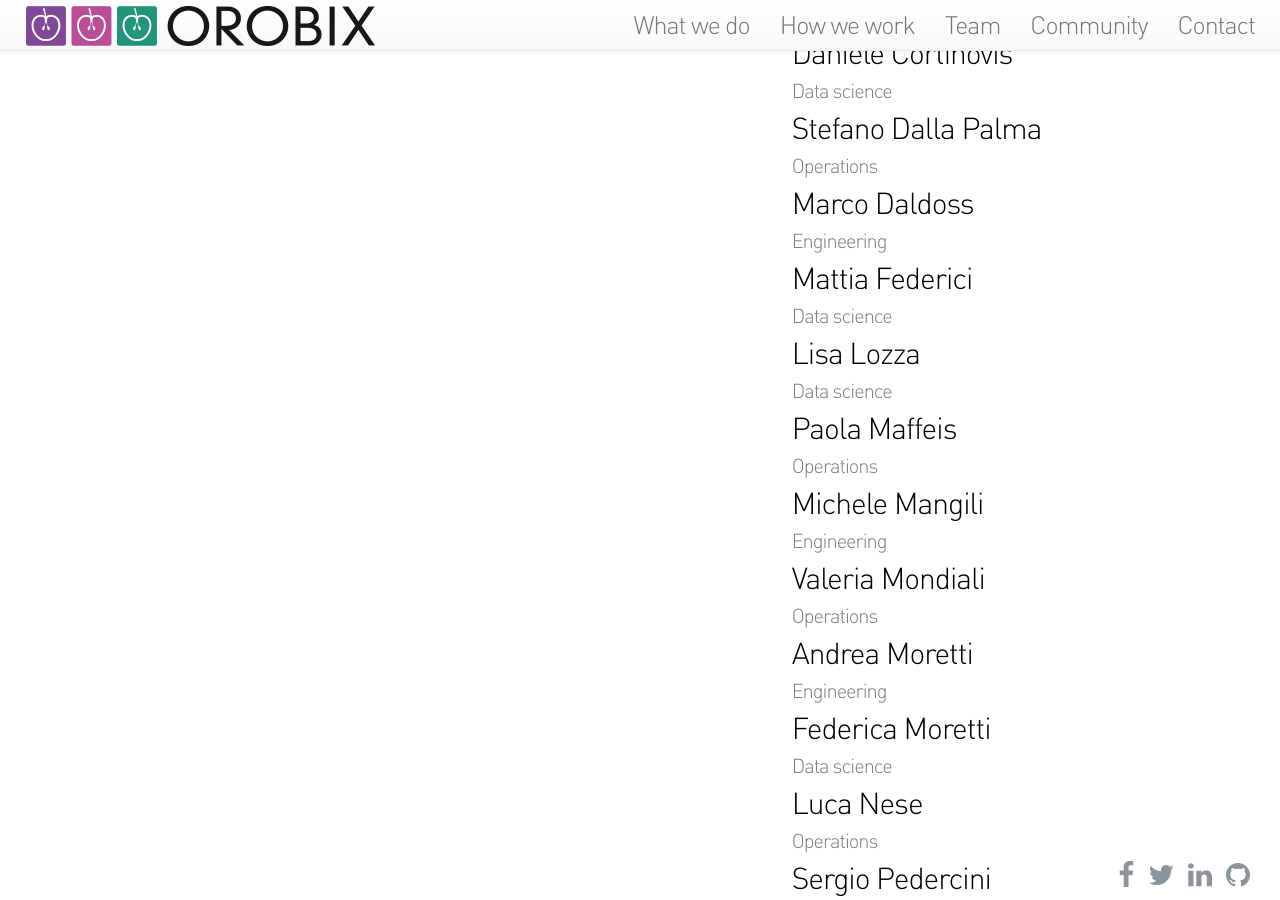
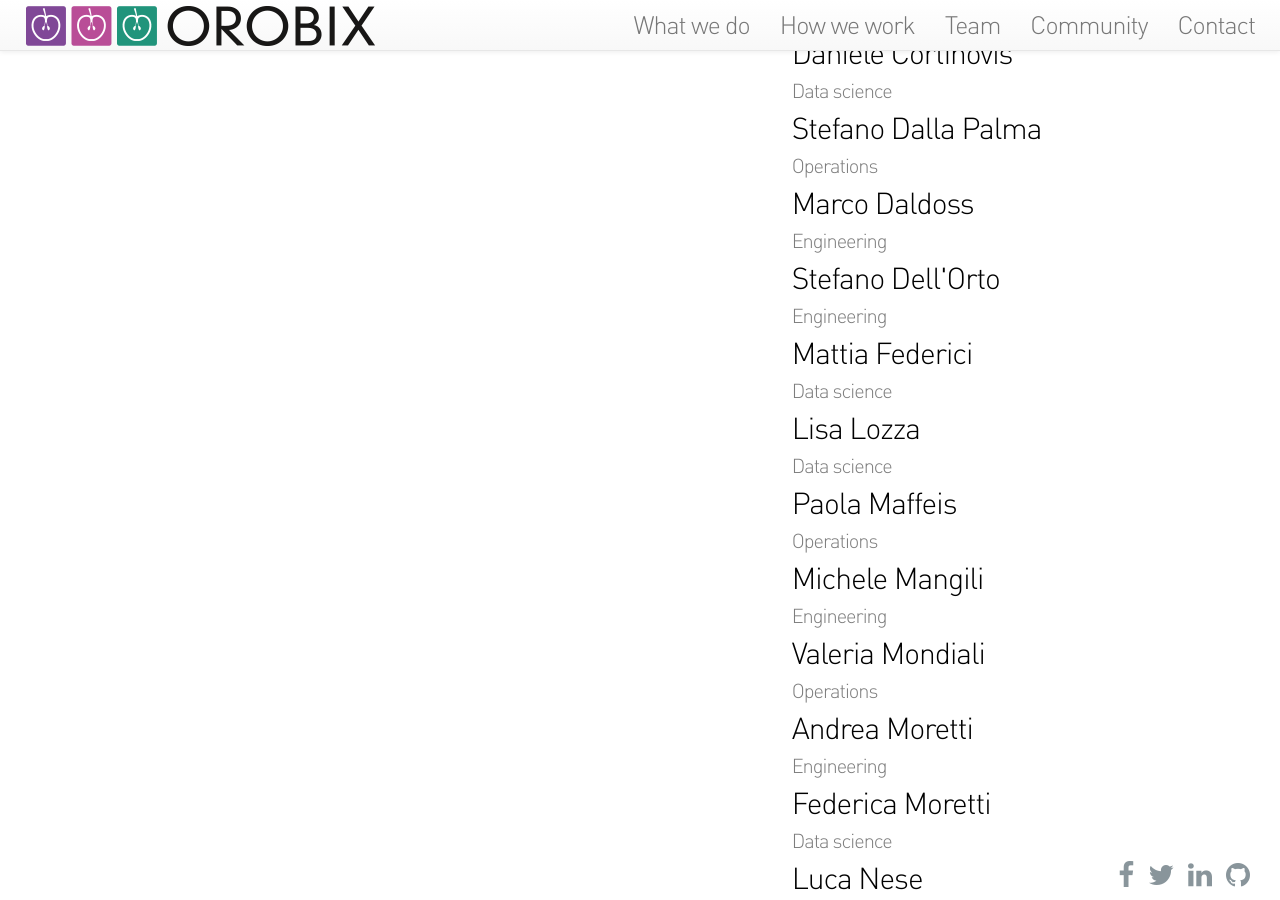
Before and after one commit to orobix/orobix.github.com, a Jekyll site: the page built from team.html, in a window 1280 px wide and 900 px high, scrolled down 1561 px. Built offline with Jekyll 4.4.1, drawn with Linux system fonts in a browser that asks for light colours; nearby versions of some CDN libraries.

Commit message:
Update team

```diff
--- a/team.html
+++ b/team.html
@@ -116,6 +116,10 @@
           <h4 class="team-name">Engineering</h4>
         </div>
         <div class="col-xs-6 col-md-12">
+          <h2 class="team-title-bottom">Stefano Dell'Orto</h2>
+          <h4 class="team-name">Engineering</h4>
+        </div>
+        <div class="col-xs-6 col-md-12">
           <h2 class="team-title-bottom">Mattia Federici</h2>
           <h4 class="team-name">Data science</h4>
         </div>
```
